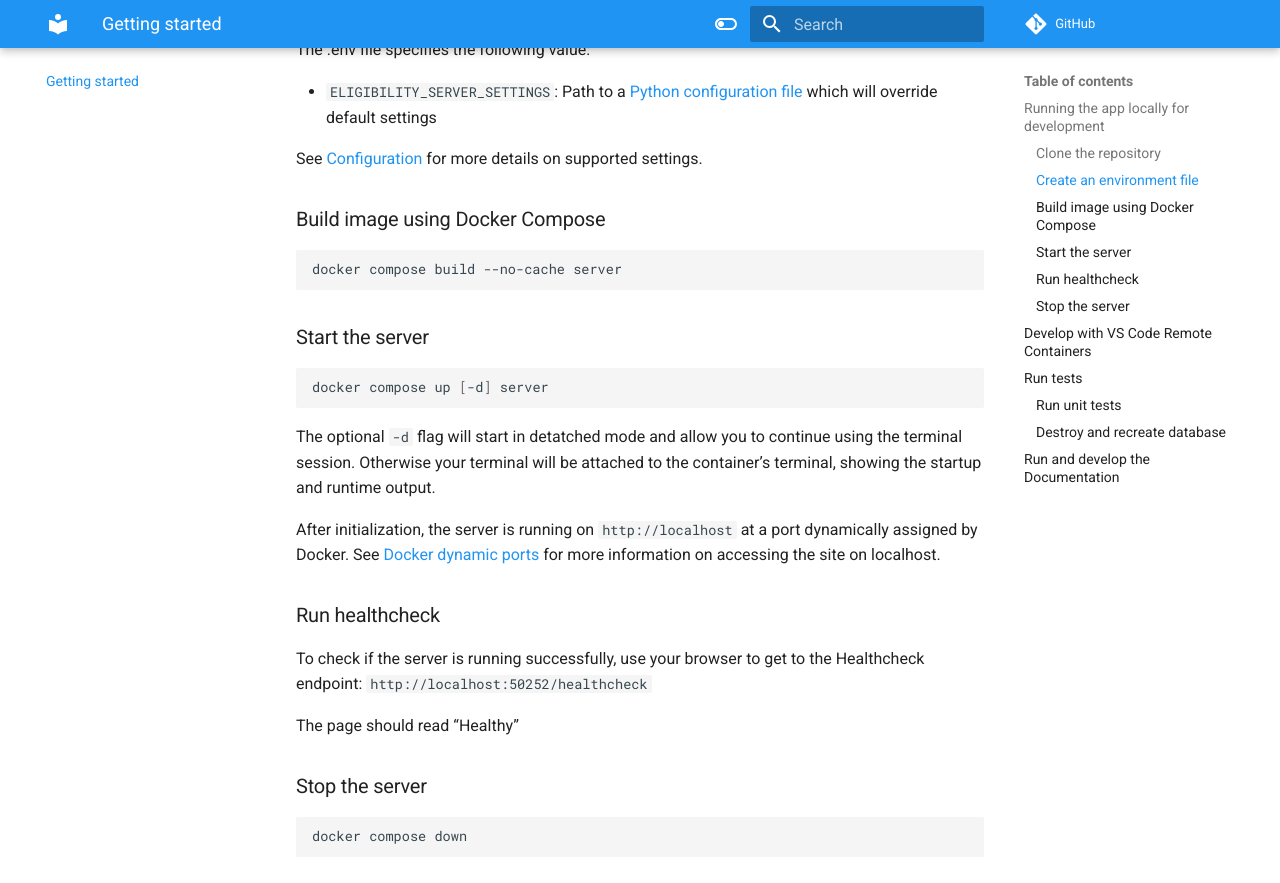
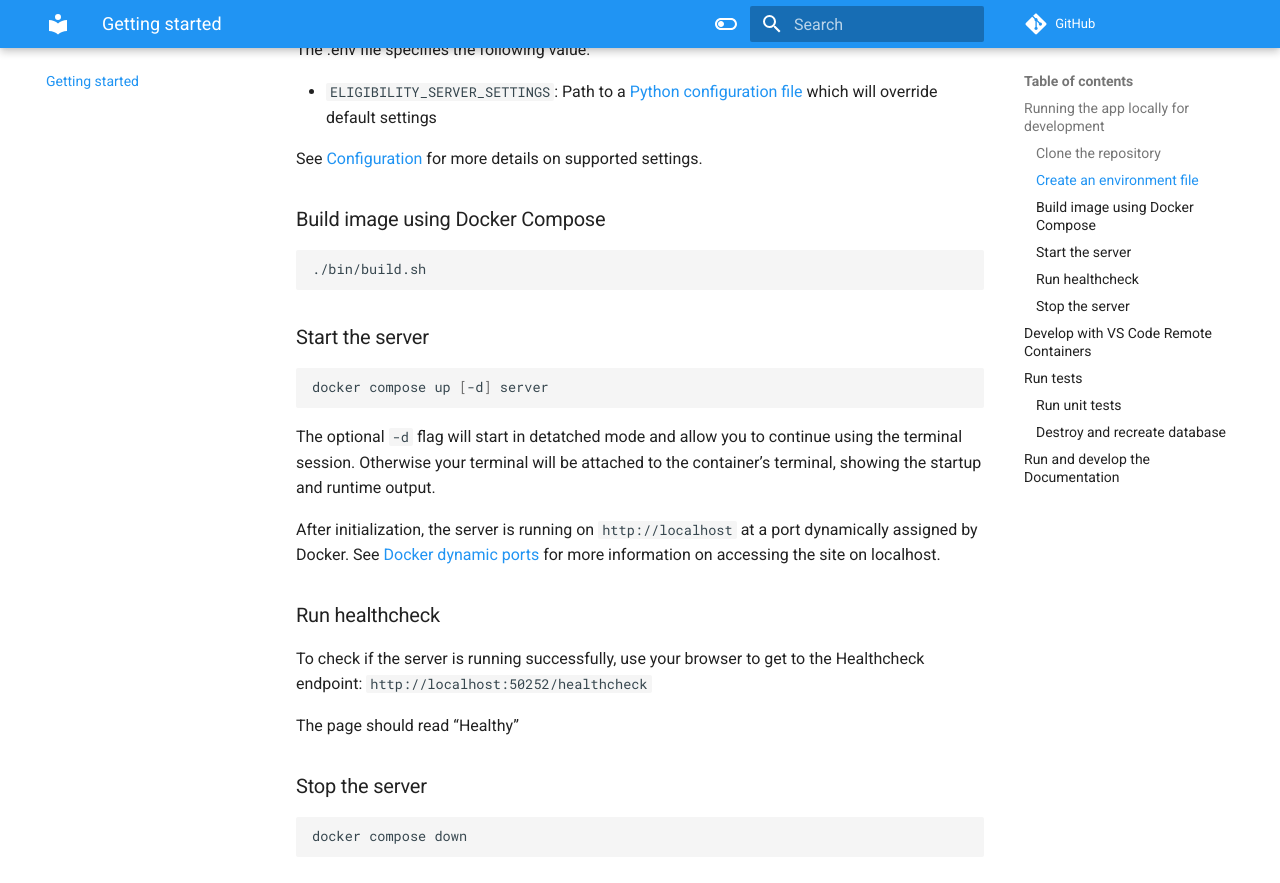
Before and after one commit to cal-itp/eligibility-server, an MkDocs documentation site: the page built from docs/getting-started.md, in a window 1280 px wide and 900 px high, scrolled down 645 px. Shown: the top 883 px of the window. Built offline with MkDocs 1.6.1 and Material for MkDocs 9.7.7, drawn with Linux system fonts in a browser that asks for light colours; nearby versions of some CDN libraries; comment, search, counter and statistics services are not loaded.

Commit message:
fix: get devcontainer building on Apple M1 hardware
Requires a Docker setting change.

````diff
--- a/docs/getting-started.md
+++ b/docs/getting-started.md
@@ -30,7 +30,7 @@ See [Configuration](../configuration) for more details on supported settings.
 ### Build image using Docker Compose
 
 ```bash
-docker compose build --no-cache server
+./bin/build.sh
 ```
 
 ### Start the server
````
Also changed, not shown: 1 other file.
